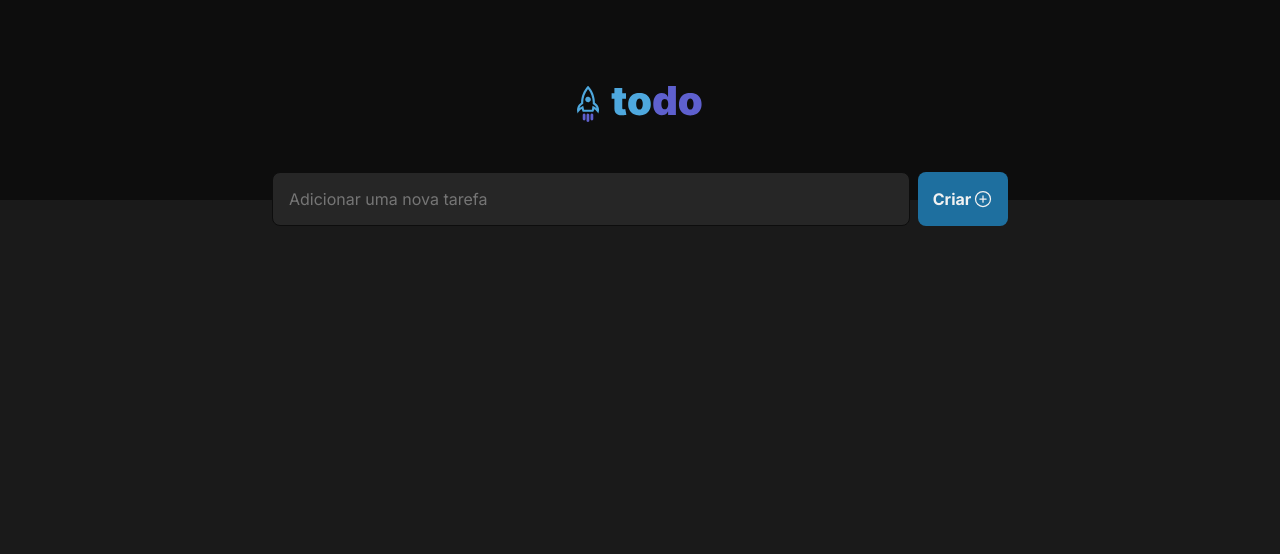
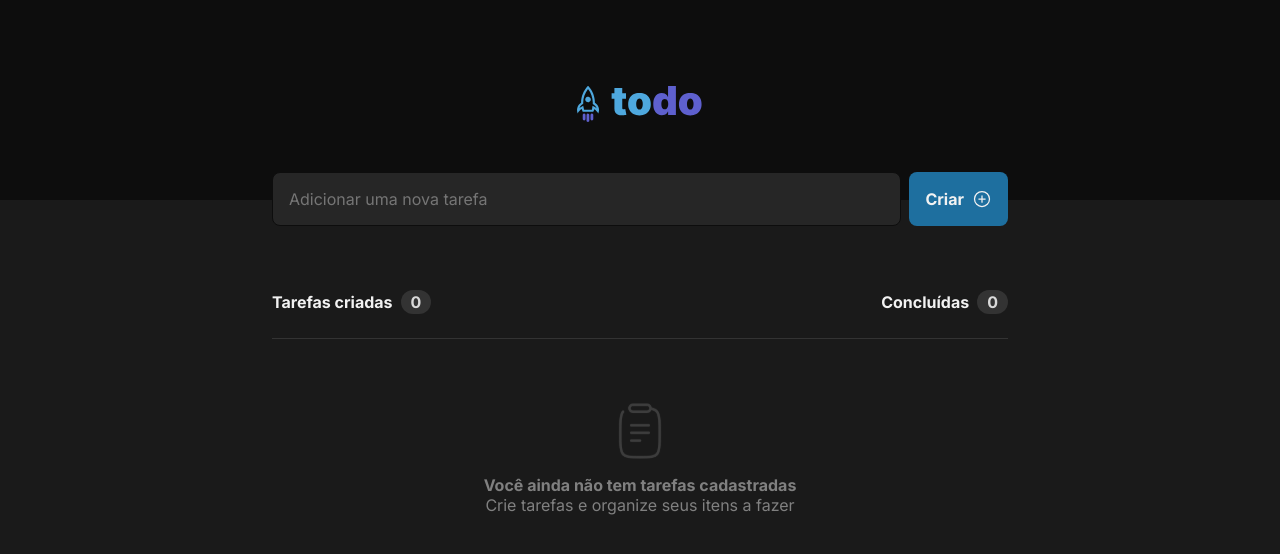
Before and after one commit to danilocucharro/challenge01-todo-list, a React (Vite) app: page / in a window 1280 px wide. Shown: the top 554 px of the page. Built offline with nearby package versions, Linux system fonts and the light colour scheme.

Commit message:
estilização da lista de tarefas

```diff
--- a/src/App.tsx
+++ b/src/App.tsx
@@ -3,6 +3,7 @@ import { defaultTheme } from "./styles/themes/default";
 import { GlobalStyle } from "./styles/global";
 import { Header } from "./components/Header";
 import { AddTaskForm } from "./components/AddTaskForm";
+import { TaskList } from "./components/TaskList";
 
 export function App() {
   return (
@@ -11,6 +12,7 @@ export function App() {
 
       <Header />
       <AddTaskForm />
+      <TaskList />
     </ThemeProvider>
   )
 }
--- a/src/components/AddTaskForm/styled.ts
+++ b/src/components/AddTaskForm/styled.ts
@@ -24,8 +24,8 @@ export const TaskFormContent = styled.form`
 
   button {
     display: flex;
-    width: 90px;
     border: 0;
+    padding: 16px;
     background: ${props => props.theme['blue-dark']};
     color: ${props => props.theme['gray-100']};
     font-weight: bold;
@@ -33,14 +33,13 @@ export const TaskFormContent = styled.form`
     justify-content: center;
     align-items: center;
     border-radius: 8px;
-    gap: 2px;
-    line-height: 0;
+    gap: 8px;
 
-    transition: background-color 0.2s;
+    transition: opacity 0.2s;
     cursor: pointer;
 
     &:hover {
-      background: ${props => props.theme['blue']};
+      opacity: 0.9;
     }
   }
 `;
--- /dev/null
+++ b/src/components/TaskList/index.tsx
@@ -0,0 +1,28 @@
+import { TaskListContainer, TaskListInfoContainer, TaskInfoProgress, TaskListContent } from "./styles";
+
+import svgClipboard from "../../assets/Clipboard.svg";
+
+export function TaskList() {
+  return(
+    <TaskListContainer>
+      <TaskListInfoContainer>
+        <div>
+          <span>Tarefas criadas</span>
+          <TaskInfoProgress>0</TaskInfoProgress>
+        </div>
+
+        <div>
+          <span>Concluídas</span>
+          <TaskInfoProgress>0</TaskInfoProgress>
+        </div>
+      </TaskListInfoContainer>
+
+      <TaskListContent>
+        <div>
+          <img src={svgClipboard} />
+          <span>Você ainda não tem tarefas cadastradas</span> Crie tarefas e organize seus itens a fazer
+        </div>
+      </TaskListContent>
+    </TaskListContainer>
+  )
+}
--- /dev/null
+++ b/src/components/TaskList/styles.ts
@@ -0,0 +1,48 @@
+import styled from "styled-components";
+
+export const TaskListContainer = styled.main`
+  margin: 0 auto;
+  margin-top: 4rem;
+  max-width: 736px;
+  height: 200px;
+`;
+
+export const TaskListInfoContainer = styled.div`
+  display: flex;
+  justify-content: space-between;
+  padding: 0 0 24px 0;
+  border-bottom: 1px solid ${props=> props.theme['gray-400']};
+
+  div {
+    display: flex;
+    gap: 8px;
+    font-weight: bold;
+    align-items: center;
+    justify-content: center;
+  }
+`;
+
+export const TaskInfoProgress = styled.span`
+  color: ${props => props.theme['gray-200']};
+  background: ${props => props.theme['gray-400']};
+
+  padding: 2px 10px 2px 10px;
+  border-radius: 999px;
+`;
+
+export const TaskListContent = styled.section`
+
+  div {
+    align-items: center;
+    justify-content: center;
+    display: flex;
+    flex-direction: column;
+    padding: 64px 24px 64px 24px;
+    color: ${props => props.theme['gray-300']};
+  }
+
+  span {
+    margin-top: 1rem;
+    font-weight: bold;
+  }
+`;
```
Also changed, not shown: src/assets/Clipboard.svg (added).
